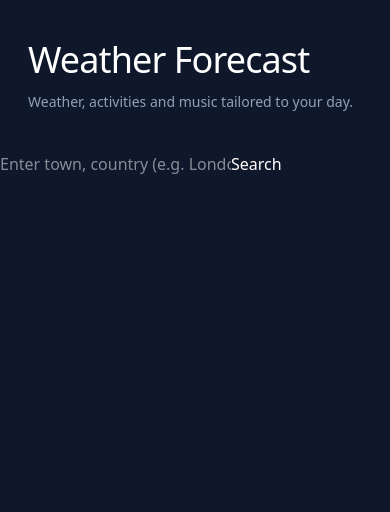
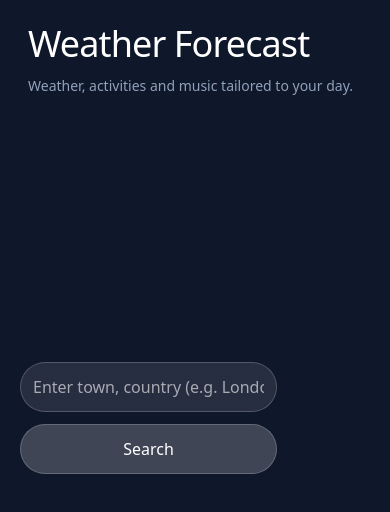
Before and after one commit to SobiahSelvarajah/ss-weather-app, a Next.js app: page / in a window 390 px wide. Shown: the top 512 px of the page. Built offline with nearby package versions, Linux system fonts and the light colour scheme.

Commit message:
components: SearchBar html styled and responsive

```diff
--- a/src/app/page.tsx
+++ b/src/app/page.tsx
@@ -4,9 +4,13 @@ import SearchBar from "@/components/search/SearchBar";
 
 export default function Home() {
   return (
-    <main className="bg-slate-900 text-white min-h-screen">
+    <main className="flex flex-col bg-slate-900 text-white min-h-screen">
       <Header/>
-      <SearchBar/>
+      <section className="flex flex-1 items-center px-5 md:justify-center">
+        <div className="-translate-y-16">
+          <SearchBar/>
+        </div>
+      </section>
     </main>
   );
 }
--- a/src/components/layout/Header.tsx
+++ b/src/components/layout/Header.tsx
@@ -2,7 +2,7 @@
 
 export default function Header() {
     return (
-        <section className="px-7 py-10 md:p-15 lg:p-20">
+        <section className="px-7 py-6 md:p-15 lg:p-20">
             <div className="mx-auto max-w-6xl lg:text-center">
                 <h1 className="text-4xl font-light tracking-tight md:text-5xl lg:text-6xl">
                     Weather Forecast
--- a/src/components/search/SearchBar.tsx
+++ b/src/components/search/SearchBar.tsx
@@ -2,18 +2,21 @@
 
 export default function SearchBar() {
     return (
-        <section>
-            <div>
-                <form action="">
+        <form
+            className="flex flex-col w-full max-w-md gap-3 md:flex-row md:gap-0"
+            action=""
+        >
             <input
                 type="text"
                 placeholder="Enter town, country (e.g. London, UK)"
+                className="w-full rounded-full border border-white/20 bg-white/10 p-3 text-white placeholder-white/60 outline-none backdrop-blur-md md:rounded-r-none"
             />
-                    <button type="submit">
+            <button
+                type="submit"
+                className="w-full rounded-full border border-white/20 bg-white/20 p-3 transition hover:bg-white/30 md:w-auto md:rounded-l-none"
+            >
                 Search
             </button>
         </form>
-            </div>
-        </section>
     )
 }
```
Lines whose indentation alone changed are shown as unchanged.
